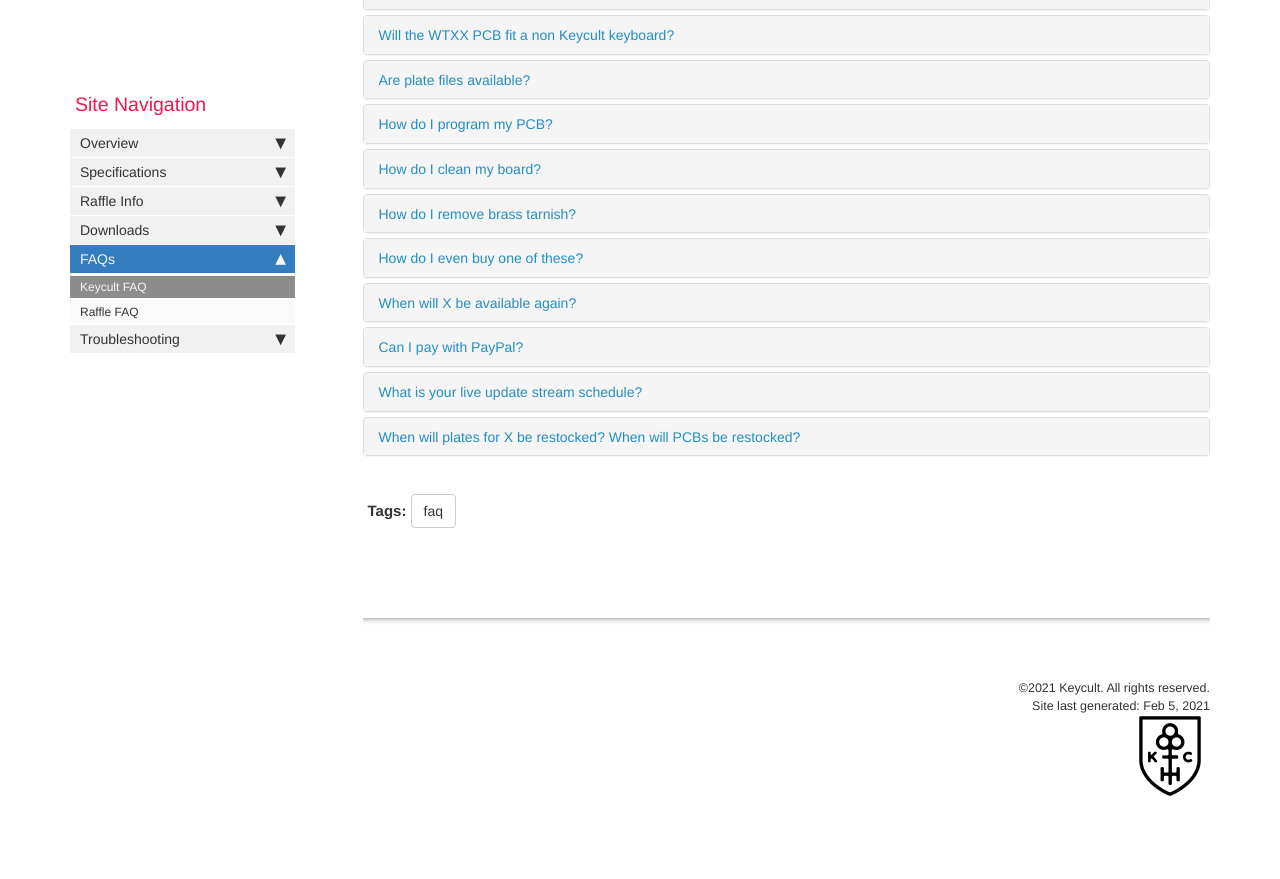
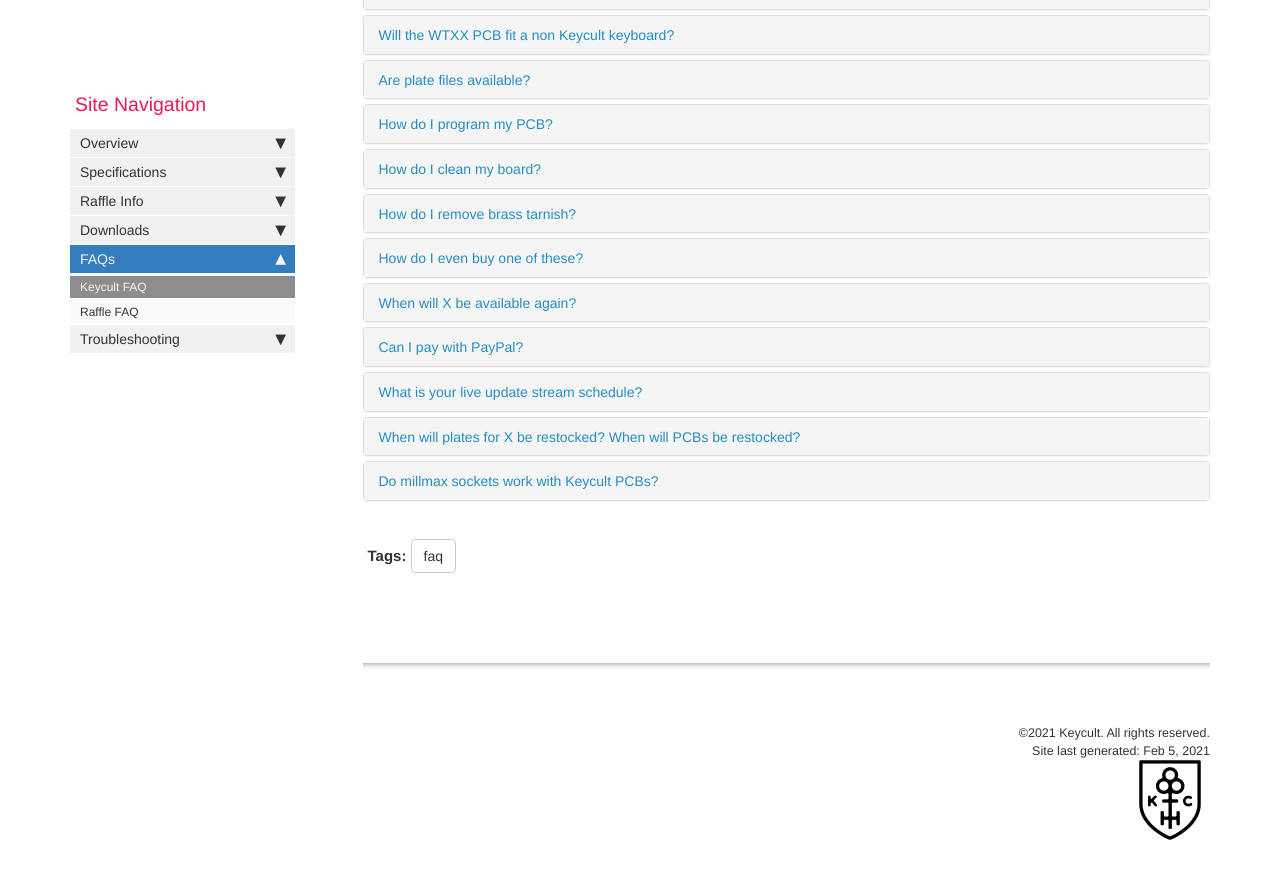
Before and after one commit to keycult/keycult-resources, a Jekyll site: the page built from pages/mydoc/faq_keycult_faq.md, in a window 1280 px wide and 900 px high, scrolled down 513 px. Shown: the top 879 px of the window. Built offline with Jekyll 4.4.1, drawn with Linux system fonts in a browser that asks for light colours; comment, search, counter and statistics services are not loaded; before the commit the page ends 1369 px from its top, so only the background shows below that.

Commit message:
Millmax FAQ (#26)
* Millmax FAQ

* moving the question

* Update faq_keycult_faq.md

```diff
--- a/pages/mydoc/faq_keycult_faq.md
+++ b/pages/mydoc/faq_keycult_faq.md
@@ -219,5 +219,18 @@
                         </div>
                     </div>
                     <!-- /.panel -->
+                    <div class="panel panel-default">
+                        <div class="panel-heading">
+                            <h4 class="panel-title">
+                                <a class="noCrossRef accordion-toggle" data-toggle="collapse" href="#collapseSixteen">Do millmax sockets work with Keycult PCBs?</a>
+                            </h4>
+                        </div>
+                        <div id="collapseSixteen" class="panel-collapse collapse">
+                            <div class="panel-body">
+                                We have not done any internal testing but a few users have found that millmax 7305 works well whereas 0305 has some fitment issues with the bottom row touching the case. Millmax at your own risk!
+                            </div>
+                        </div>
+                    </div>
+                    <!-- /.panel -->
 </div>
 <!-- /.panel-group -->
```
